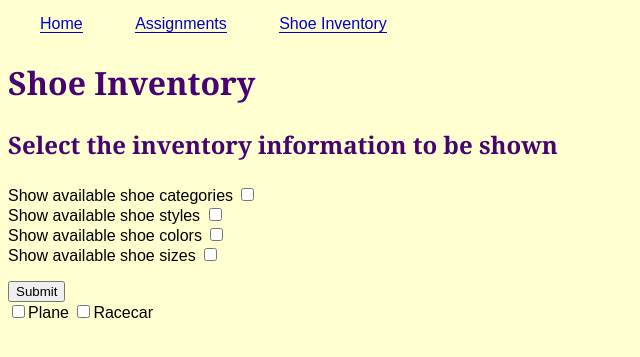
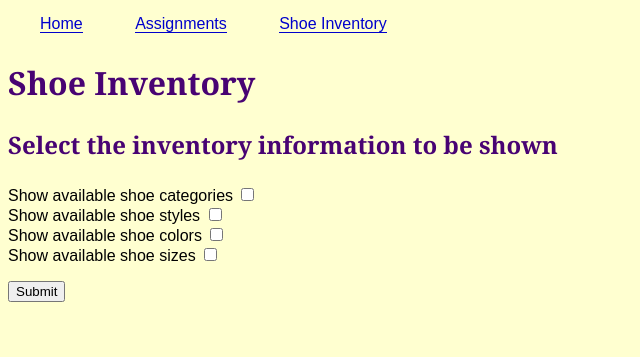
Before and after one commit to Brown-Lorna/cs313php, a PHP site: page /pages/shoe_inventory_main.php in a window 1280 px wide. Shown: the top 357 px of the page, without its empty margins (0-640 px from the left). Run offline with PHP 8.4, Linux system fonts and the light colour scheme.

Commit message:
removed stray tags

```diff
--- a/pages/shoe_inventory_main.php
+++ b/pages/shoe_inventory_main.php
@@ -39,9 +39,5 @@ $db = dbConnect();
 	<input type="submit" name="submit"><br>
 	</form>
 
-
-</form>
 	</body>
 </html>
-		<input type="checkbox" name="transportation[]" value="Plane">Plane
-		<input type="checkbox" name="transportation[]" value="Racecar">Racecar
--- a/pages/show_inventory.php
+++ b/pages/show_inventory.php
@@ -23,7 +23,7 @@ $db = dbConnect();
 			</ul>
 		</nav>
 	</header>
- /*	// Get the inventory
+<!-- Get the inventory
 	$query = 'SELECT * FROM shoe_category
 				ORDER BY category_ID';
 	$categories = $db->query($query);
@@ -37,7 +37,7 @@ echo $categories;
 	$style_query = 'SELECT * FROM shoe_style
 				ORDER BY style_ID';
  $categories = $db->query($style_query);
-*/
+-->
 		<h1>Inventory Results</h1>
 		<h3>We have the following Shoe Categories</h3>
 	<p>
```
